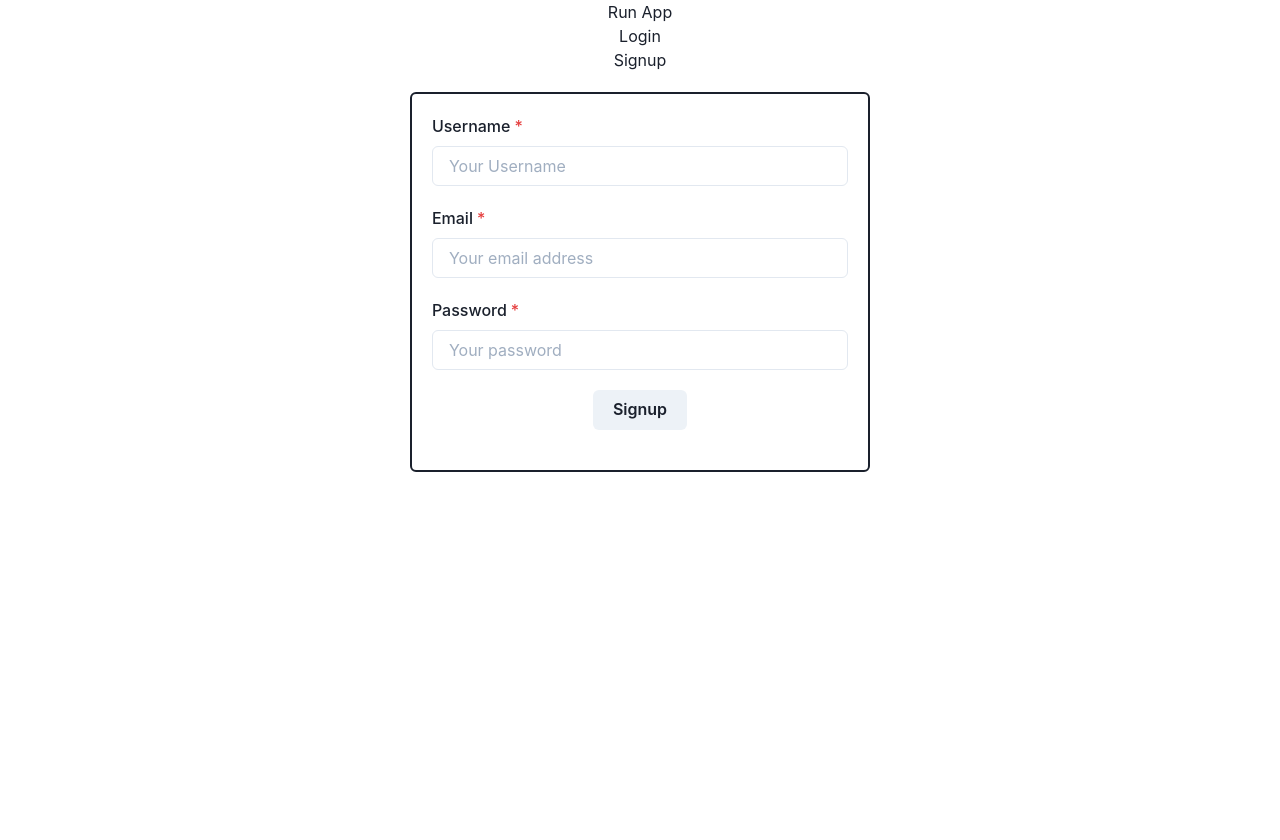
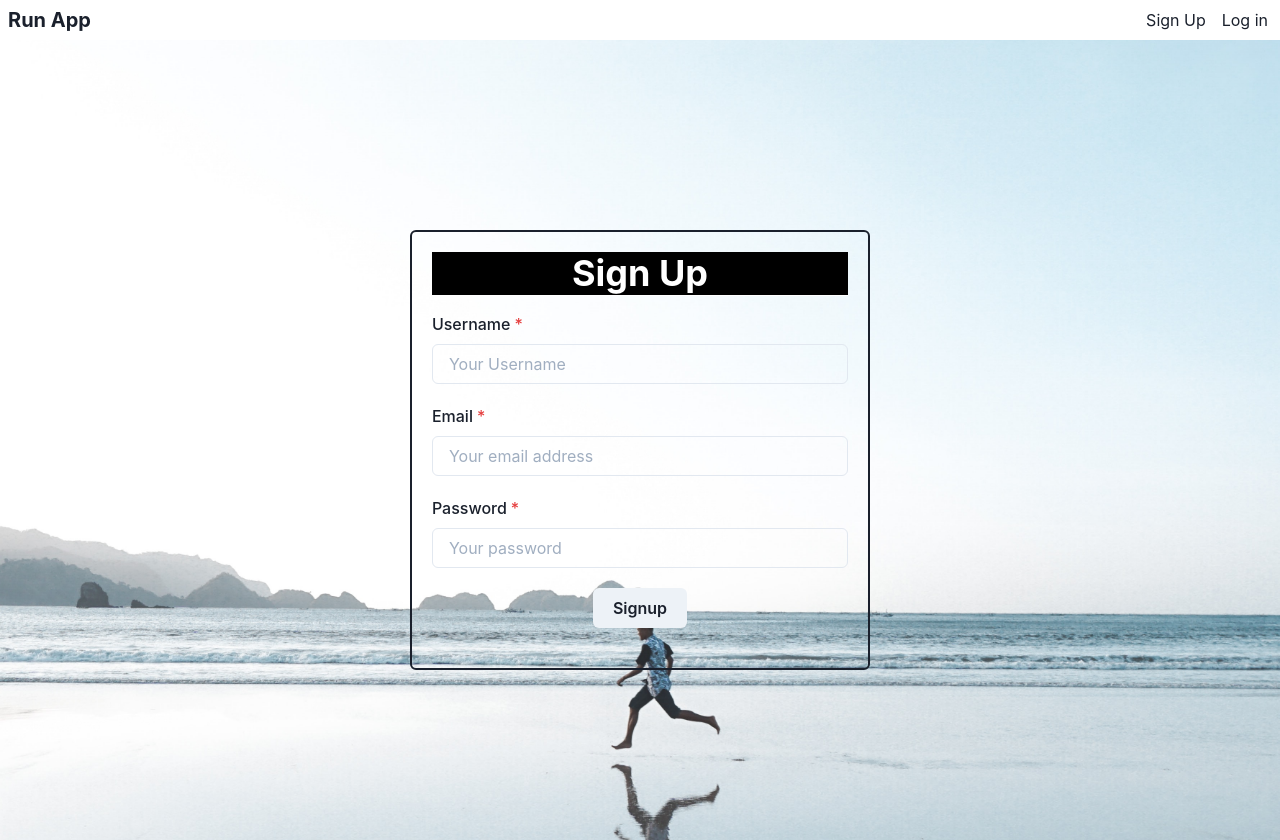
Before and after one commit to RyanMBelcher/run_app, a React (Create React App) app in the folder run_app/client/: page /signup in a window 1280 px wide. Before the commit the page ends 800 px from the top, so only its background shows below. Built offline with nearby package versions, Linux system fonts and the light colour scheme.

Commit message:
added background images to login and signup pages

```diff
--- a/run_app/client/src/components/Header.js
+++ b/run_app/client/src/components/Header.js
@@ -1,24 +1,33 @@
 import React, { useState } from 'react';
+import {
+    Box,
+    Flex,
+    Breadcrumb,
+    BreadcrumbItem,
+    BreadcrumbLink,
+    BreadcrumbSeparator,
+    Stack,
+    HStack,
+    Spacer,
+    Heading,
+    Button,
+    ButtonGroup
+} from '@chakra-ui/react'
 // import Home from './pages/Home';
 // import Login from './Login';
 // import Signup from './Signup';
 
 export default function Header() {
     return (
-        <div>
-            <nav>
-                <span>
-                    <p>Run App</p>
-                </span>
-                <ul>
-                    <li>
-                        <a href='/login'>Login</a>
-                    </li>
-                    <li>
-                        <a href='/signup'>Signup</a>
-                    </li>
-                </ul>
-            </nav>
-        </div>
+        <Flex minWidth='max-content' alignItems='center' gap='2'>
+            <Box p='2'>
+                <Heading size='md'><a href='/'>Run App</a></Heading>
+            </Box>
+            <Spacer />
+            <ButtonGroup gap='2' mr='3'>
+                <a href='/signup'>Sign Up</a>
+                <a href='/login'>Log in</a>
+            </ButtonGroup>
+        </Flex>
     );
 };
--- a/run_app/client/src/components/Login.js
+++ b/run_app/client/src/components/Login.js
@@ -11,8 +11,10 @@ import {
     Flex,
     Link,
     Box,
-    Spacer
+    Spacer,
+    Heading
 } from '@chakra-ui/react';
+import personrunning from '../images/personrunning.png'
 import { LOGIN_USER } from '../utils/mutations';
 import Auth from '../utils/auth';
 
@@ -52,7 +54,15 @@ const LoginForm = () => {
     }
 
     return (
-        <Flex align='center' justify='center'>
+        <Flex
+            w={'full'}
+            h={'100vh'}
+            align='center'
+            justify='center'
+            backgroundImage={personrunning}
+            backgroundSize={'cover'}
+            backgroundPosition={'center'}
+        >
             <VStack
                 justify={'center'}
                 flexDir={'column'}
@@ -63,7 +73,8 @@ const LoginForm = () => {
                     alignItems='center'
                 >
                     <Container display='flex' justifyContent='center' alignItems='center'>
-                        <Box border='2px' borderRadius='md' p='5' mt='5' display='flex'>
+                        <Box border='2px' borderRadius='md' p='5' mt='5' display='flex' flexDirection='column'>
+                            <Heading mb={4} borderBottom='1px' backgroundColor='black' color='white'>Log In</Heading>
                             <form onSubmit={handleFormSubmit}>
                                 <FormControl id='email' isRequired>
                                     <FormLabel htmlFor='email'>Email</FormLabel>
--- a/run_app/client/src/components/Signup.js
+++ b/run_app/client/src/components/Signup.js
@@ -13,8 +13,10 @@ import {
     Flex,
     Link,
     Box,
-    Spacer
+    Spacer,
+    Heading
 } from '@chakra-ui/react';
+import manrunning from '../images/manrunning.png'
 
 const SignupForm = () => {
     const [userFormData, setUserFormData] = useState({ username: '', email: '', password: '' });
@@ -52,7 +54,16 @@ const SignupForm = () => {
     };
 
     return (
-        <Flex align='center' justify='center'>
+        <Flex
+            w={'full'}
+            h={'100vh'}
+            align='center'
+            justify='center'
+            backgroundImage={manrunning}
+            backgroundSize={'cover'}
+            backgroundPosition={'center'}
+            backgroundRepeat={'no-repeat'}
+        >
             <VStack
                 justify={'center'}
                 flexDir={'column'}
@@ -63,7 +74,8 @@ const SignupForm = () => {
                     alignItems='center'
                 >
                     <Container>
-                        <Box border='2px' borderRadius='md' p='5' mt='5' display='flex'>
+                        <Box border='2px' borderRadius='md' p='5' mt='5' display='flex' flexDirection='column'>
+                            <Heading mb={4} borderBottom='1px' backgroundColor='black' color='white'>Sign Up</Heading>
                             <form onSubmit={handleFormSubmit}>
                                 <FormControl id='username' isRequired>
                                     <FormLabel htmlFor='username'>Username</FormLabel>
```
Also changed, not shown: run_app/client/src/images/manrunning.png (added), 1 other file (tests, documents, lock files or other folders).
